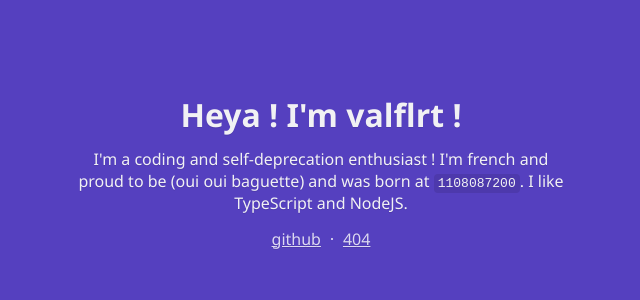
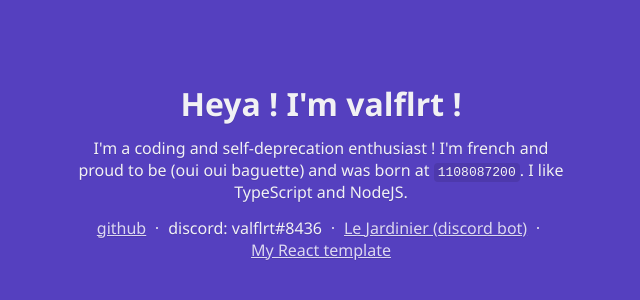
Before and after one commit to valflrt/valflrt.dev, a React app: page / in a window 1280 px wide. Before the commit this address had no page. Shown: the part 228-528 px from the top of the page, without its empty margins (319-959 px from the left). Built offline with nearby package versions, Linux system fonts and the light colour scheme.

Commit message:
edit Main.tsx

```diff
--- a/src/routes/Main.tsx
+++ b/src/routes/Main.tsx
@@ -1,5 +1,3 @@
-import { Link } from "react-router-dom";
-
 import styles from "./Main.module.scss";
 
 const Main = () => (
@@ -16,7 +14,13 @@ const Main = () => (
     <div className={styles.links}>
       <a href="https://gh.valflrt.dev">github</a>
       <span className={styles.separator} />
-      <Link to={"/nothing"}>404</Link>
+      <span>discord: valflrt#8436</span>
+      <span className={styles.separator} />
+      <a href="https://gh.valflrt.dev/lejardinier">
+        Le Jardinier (discord bot)
+      </a>
+      <span className={styles.separator} />
+      <a href="https://gh.valflrt.dev/react-template">My React template</a>
     </div>
   </div>
 );
```
